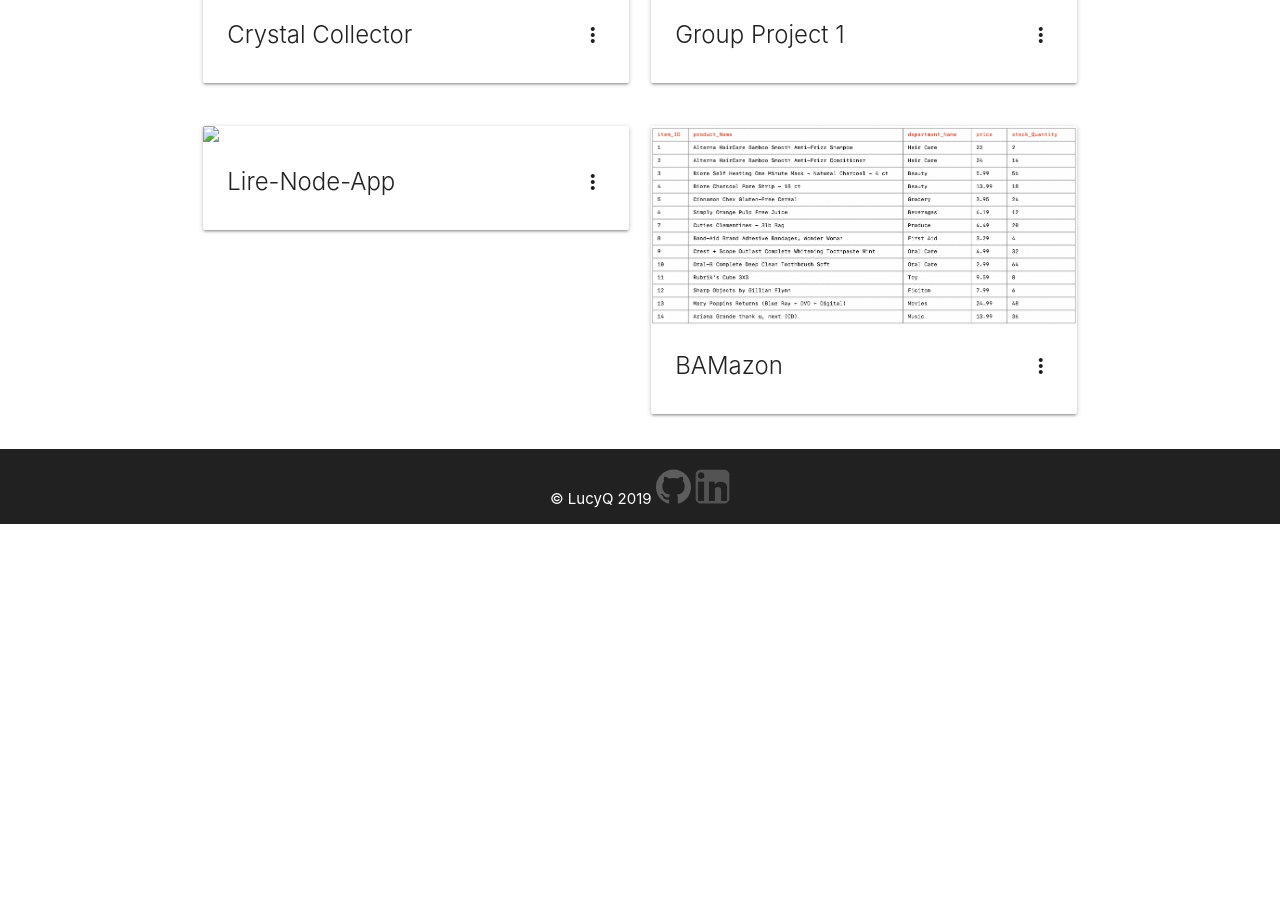
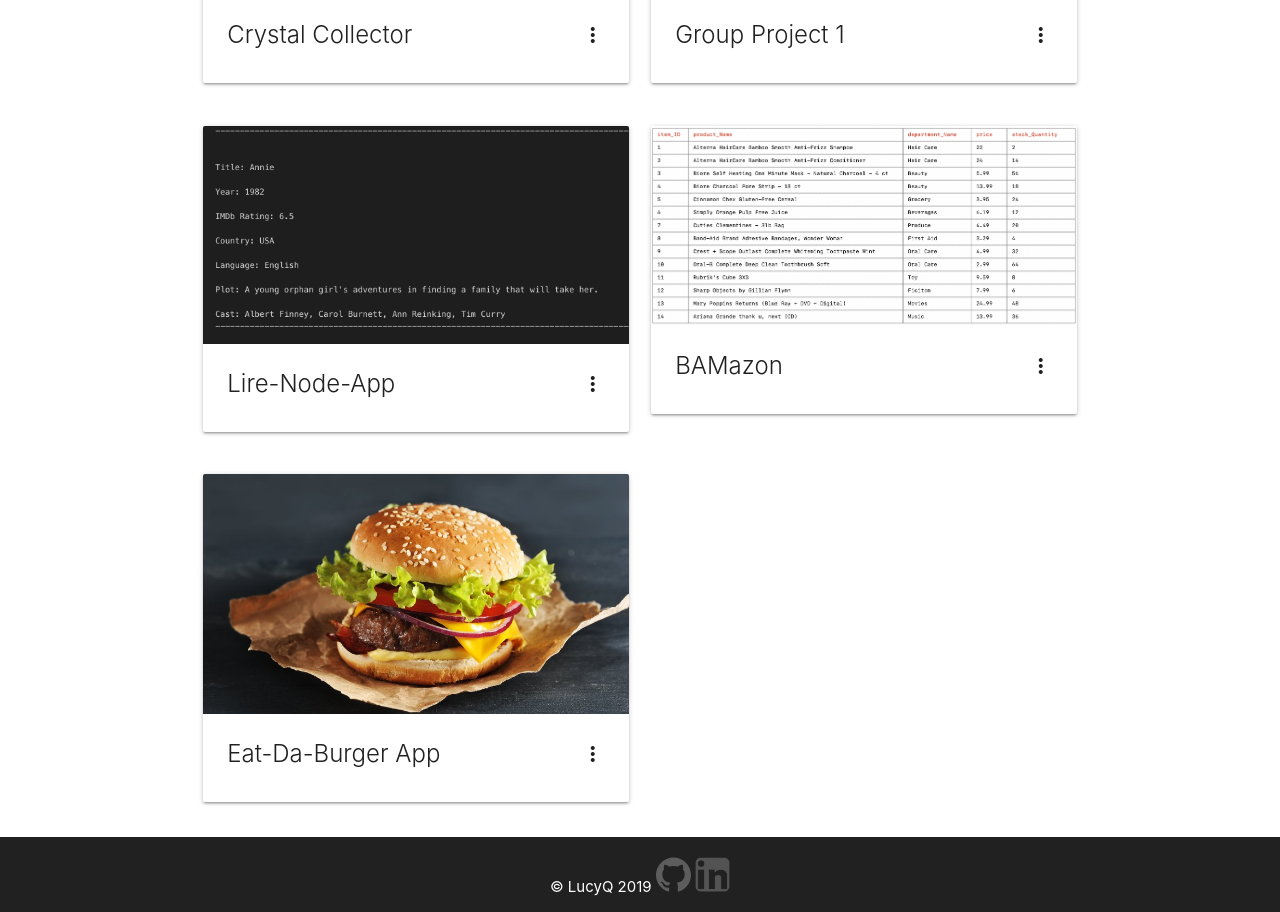
Before and after one commit to LucyQ19/professionalPortfolio, a plain HTML site: page portfolio.html in a window 1280 px wide. Shown: the part 1280-2192 px from the top of the page. Before the commit the page ends 1804 px from the top, so only its background shows below. Drawn offline with nearby package versions, Linux system fonts and the light colour scheme.

Commit message:
updated portfolio with Eat-Da-Burger app

```diff
--- a/portfolio.html
+++ b/portfolio.html
@@ -173,7 +173,7 @@
             <div class="col s12 m6">
               <div class="card">
                 <div class="card-image waves-effect waves-block waves-light">
-                  <img class="activator" src="assets/images/Liri-Node-App.png">
+                  <img class="activator" src="assets/images/liriNodeApp.png">
                 </div>
                 <div class="card-content">
                   <span class="card-title activator grey-text text-darken-4">Lire-Node-App<i class="material-icons right">more_vert</i></span>
@@ -211,6 +211,29 @@
               </div>
             </div>
         </div>
+
+        <div class="row">
+          <div class="col s12 m6">
+            <div class="card">
+              <div class="card-image waves-effect waves-block waves-light">
+                <img class="activator" src="assets/images/eatDaBurgerApp.jpeg">
+              </div>
+              <div class="card-content">
+                <span class="card-title activator grey-text text-darken-4">Eat-Da-Burger App<i class="material-icons right">more_vert</i></span>
+              </div>
+              <div class="card-reveal">
+                <span class="card-title grey-text text-darken-4"><em>Eat-Da-Burger App</em><i class="material-icons right">close</i></span>
+                <br>
+                <p id="folio-paragraphs"> This app lets users create burgers that they would like to eat.  Whenever a user submits the name of the burger, the app displays the burger on the New Burger side with an Eat-It button besides it.  When the user clicks on it, the burger moves to the Burger Devoured side with a Delete-It button besides it.  When the user clicks on it, the burger is deleted.</p>
+                <br>
+                <p id="folio-paragraphs">Click on a button to the see either the code or the deployed version of the website:</p>
+                <br>
+                <a class="waves-effect waves-light btn" href="https://github.com/LucyQ19/Eat_Da_Burger" target="_blank">Code</a>
+                <a class="waves-effect waves-light btn" href="https://fast-ridge-27781.herokuapp.com/" target="_blank">Website</a>
+              </div>
+            </div>
+          </div>
+        </div>
       </div>
     </main>
 
```
Also changed, not shown: assets/images/eatDaBurgerApp.jpeg (added).
